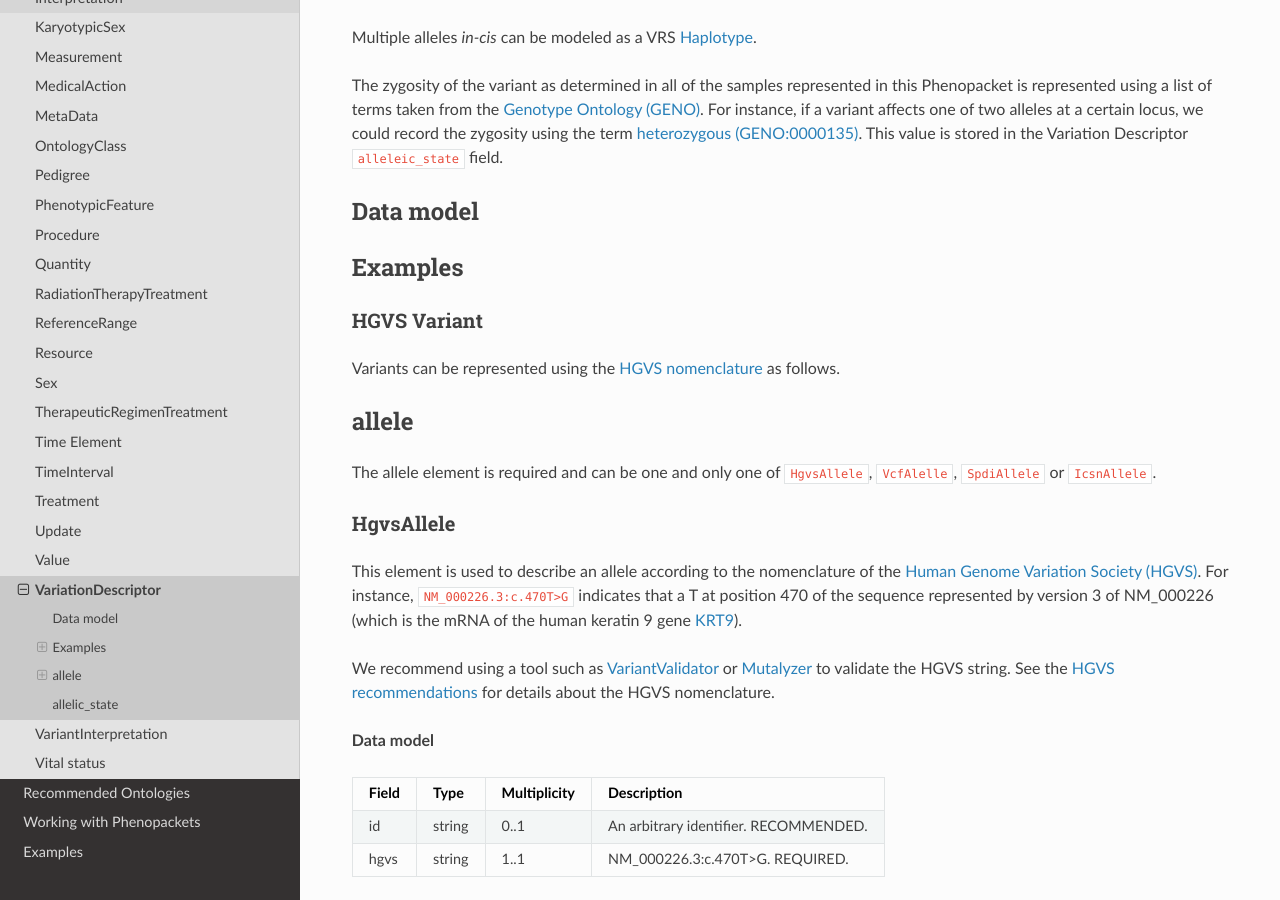
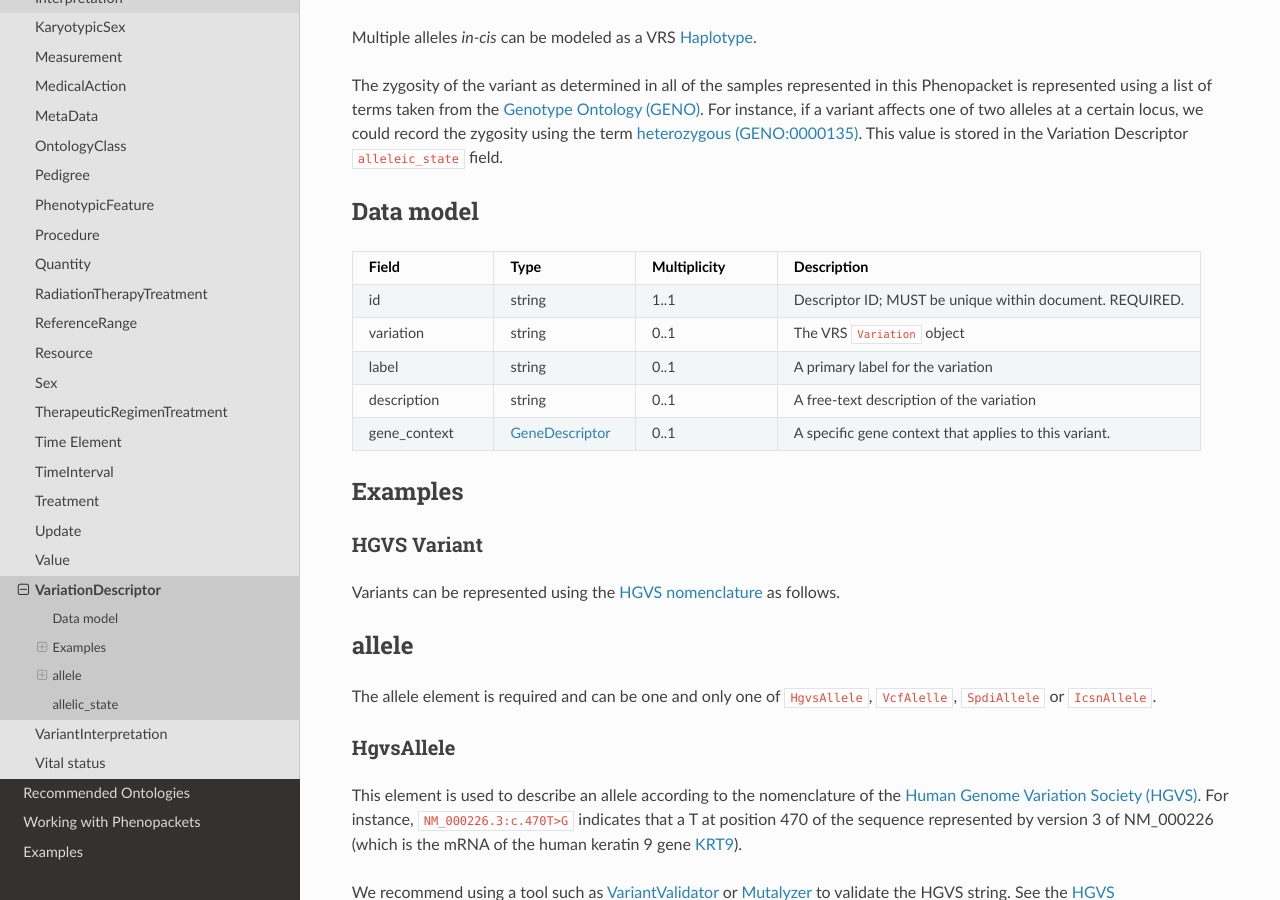
Before and after one commit to phenopackets/phenopacket-schema, a Sphinx documentation site: the page built from docs/variant.rst, in a window 1280 px wide and 900 px high, scrolled down 521 px. Built offline with Sphinx 7.4.7 and the Read the Docs theme 2.0.0, drawn with Linux system fonts in a browser that asks for light colours; pages that are not in the unit, such as notebooks, are missing from menus; some of the changed lines change nothing that is shown.

Commit message:
Update variant.rst table

```diff
--- a/docs/variant.rst
+++ b/docs/variant.rst
@@ -43,15 +43,7 @@
     label, string, 0..1, A primary label for the variation
     description, string, 0..1, A free-text description of the variation
     gene_context, :ref:`rstgene`, 0..1, A specific gene context that applies to this variant.
-    expressions, :ref:`rstexpression`, 0..*, HGVS, SPDI, and gnomAD-style strings should be represented as Expressions
-    vcf_record, :ref:`rstvcfrecord`, 0..*, A VCF Record of the variant. This SHOULD be a single allele, the VCF genotype (GT) field should be represented in the allelic_state
-    xrefs, string, 0..*, List of CURIEs representing associated concepts. Allele registry, ClinVar, or other related IDs should be included as xrefs
-    alternate_labels, string, 0..*, Common aliases for a variant, e.g. EGFR vIII, are alternate labels
-    extensions, :ref:`rstextension`, 0..*, List of resource-specific Extensions needed to describe the variation
-    molecule_context, :ref:`rstmoleculecontext`, 1..1, The molecular context of the vrs variation.
-    structural_type, :ref:`rstontologyclass`, 0..1, The structural variant type associated with this variant, such as a substitution, deletion, or fusion. We RECOMMEND using a descendent term of SO:0001537.
-    vrs_ref_allele_seq, string, 0..1, A Sequence corresponding to a “ref allele”, describing the sequence expected at a SequenceLocation reference.
-    allelic_state, :ref:`rstontologyclass` , 0..1, See :ref:`allelic_state` below. RECOMMENDED.
+
 
 
 Examples
```
